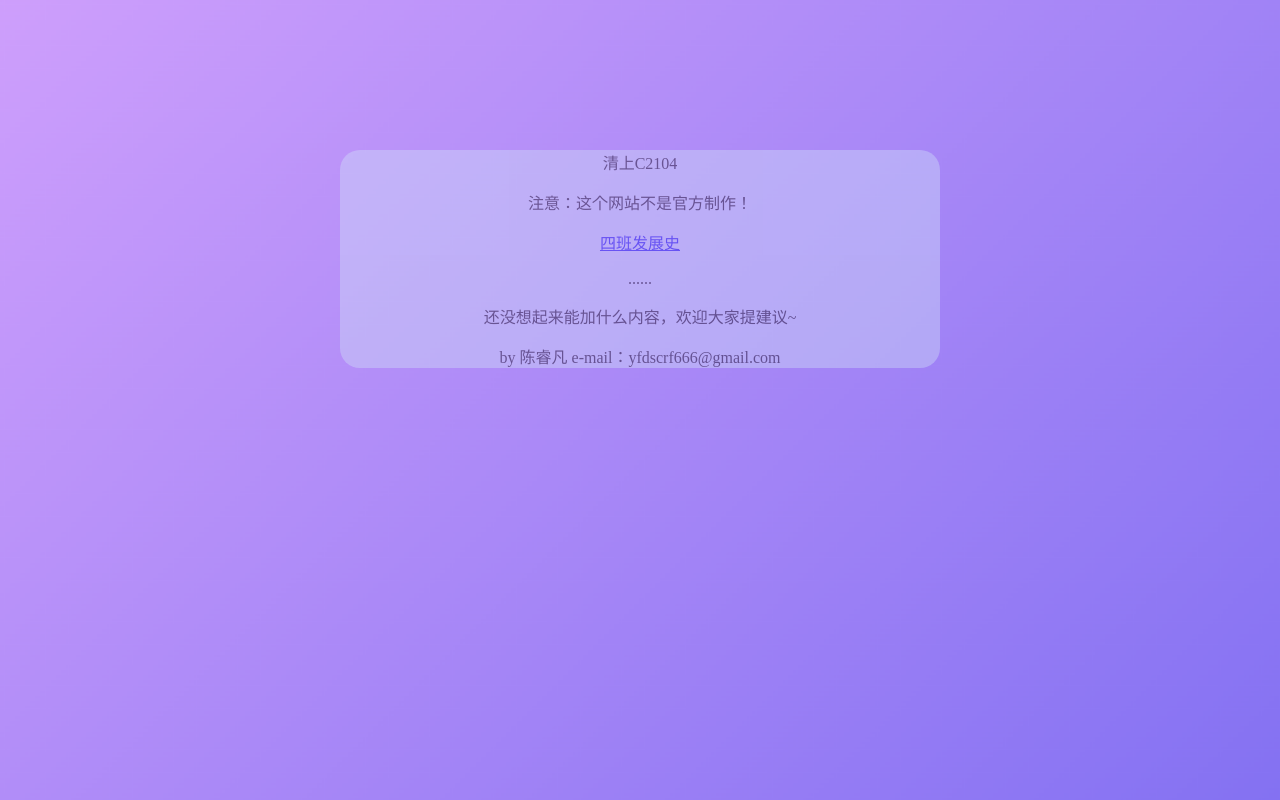
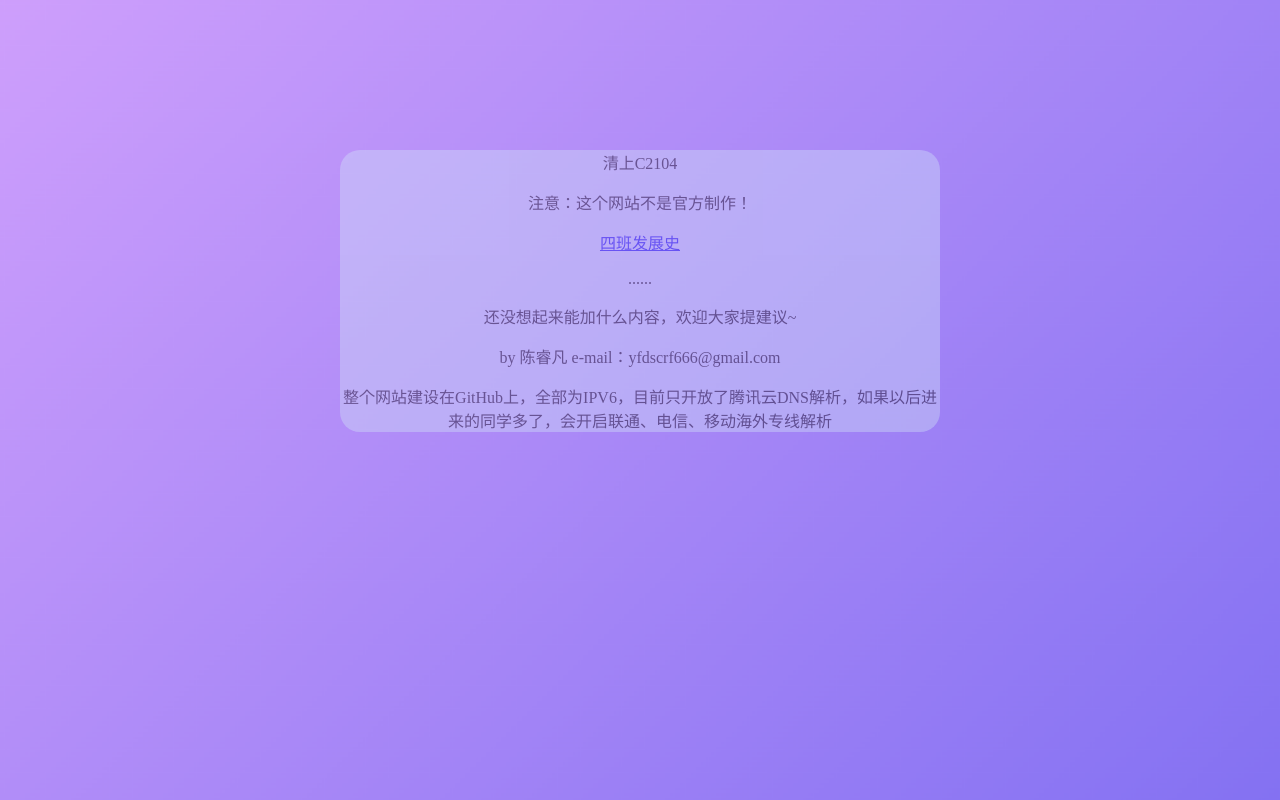
Before and after one commit to ChenRuiFan2008/chenruifan2008.github.io, a plain HTML site: page index.html in a window 1280 px wide. Drawn offline with Linux system fonts and the light colour scheme.

Commit message:
Update index.html

```diff
--- a/index.html
+++ b/index.html
@@ -28,6 +28,7 @@
             <p>......</p>
             <p>还没想起来能加什么内容，欢迎大家提建议~</p>
             <p>by 陈睿凡 e-mail：yfdscrf666@gmail.com</p>
+            <p>整个网站建设在GitHub上，全部为IPV6，目前只开放了腾讯云DNS解析，如果以后进来的同学多了，会开启联通、电信、移动海外专线解析</p>
         </div>
         <!--1.0版本 第一个版本第一次编辑 陈睿凡 2023.2.3-->
     </body>
```
